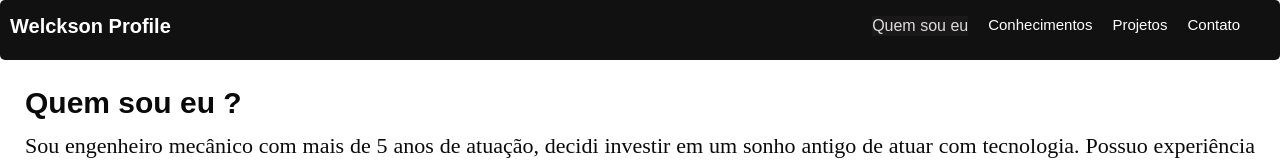
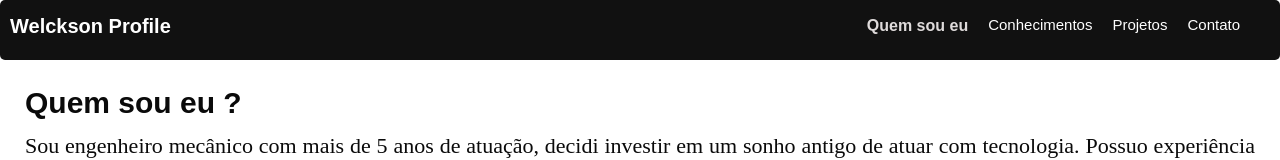
Before and after one commit to WelcksonValentim-Turma15-TriboB/welckson-valentim-portifolio, a React (Create React App) app: page / in a window 1280 px wide. In both pictures the pointer is over the element "Quem sou eu". Shown: the top 160 px of the page. Built offline with nearby package versions, Linux system fonts and the light colour scheme.

Commit message:
style: APP.js, finaliza estilizaçao

```diff
--- a/src/App.css
+++ b/src/App.css
@@ -223,8 +223,7 @@
   .header h4:hover {
     color: rgb(223, 219, 219);
     font-size: 16px;
-    background-color: #1a1919;
-    font-weight: 300;
+    font-weight: 600;
     font-family: sans-serif;
   }
 
```
